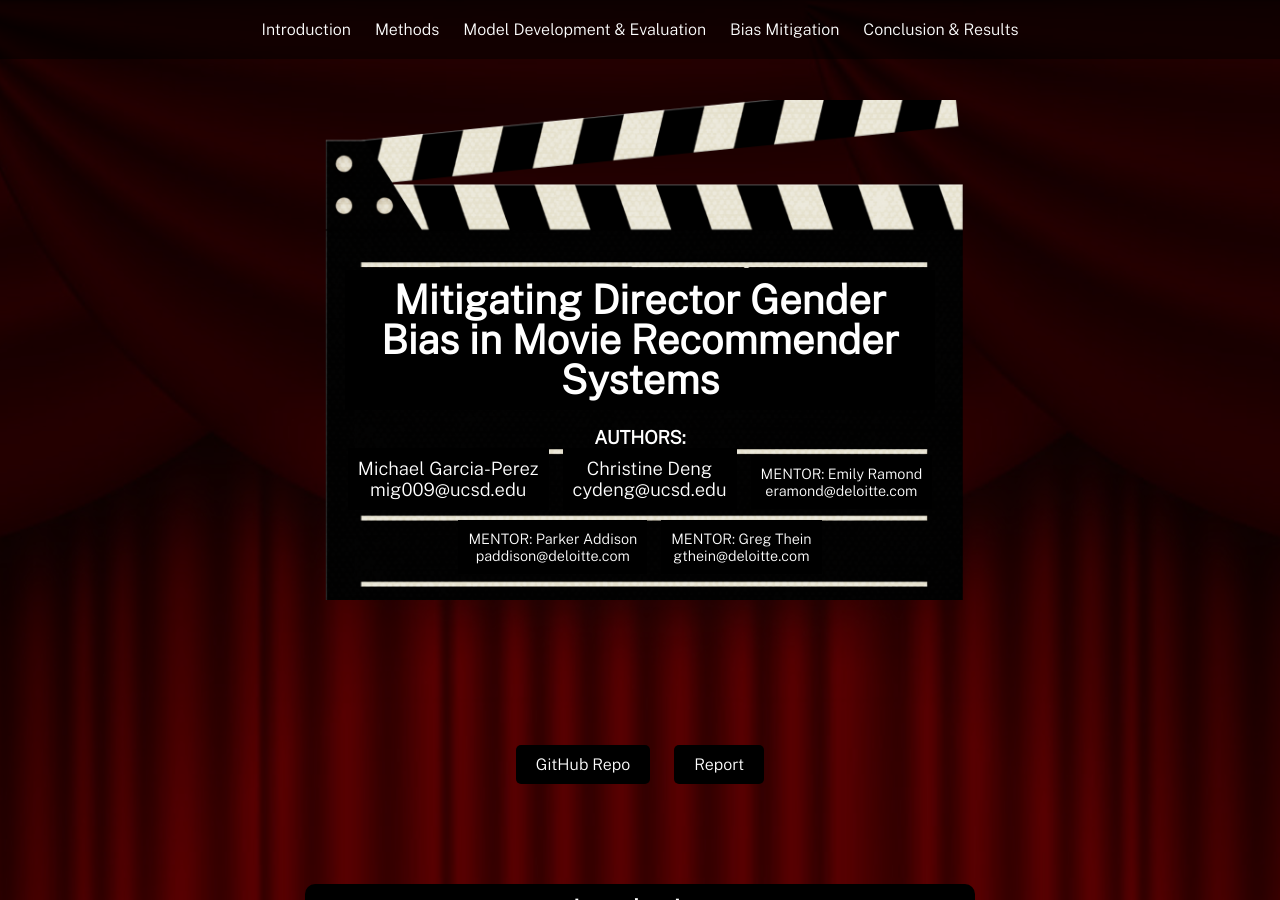
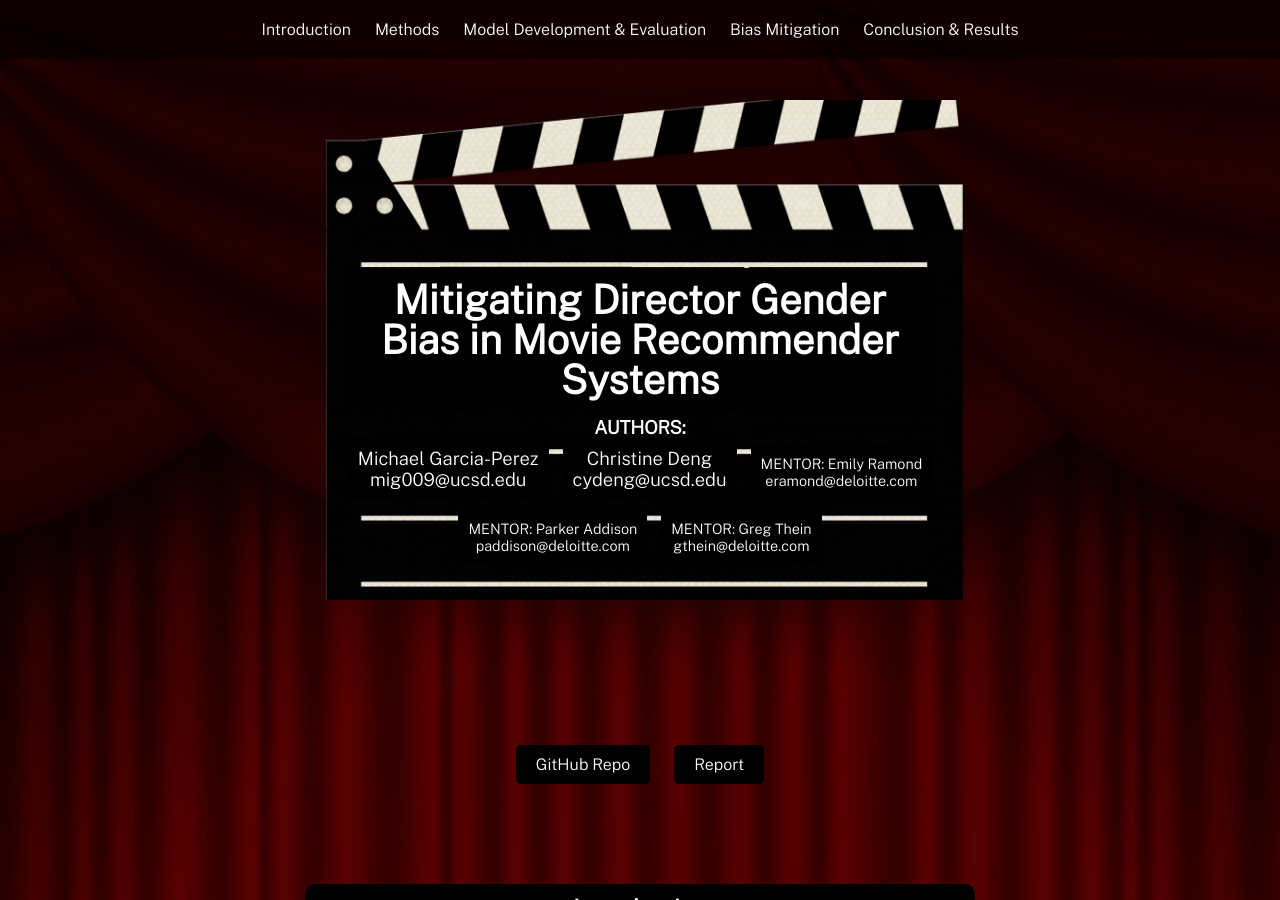
Before and after one commit to michael-garciaperez/DSC180A-Methodology-5, a Jekyll site: the page built from index.md, in a window 1280 px wide and 900 px high. Built offline with Jekyll 4.4.1, drawn with Linux system fonts in a browser that asks for light colours.

Commit message:
Update default.html

```diff
--- a/_layouts/default.html
+++ b/_layouts/default.html
@@ -46,7 +46,7 @@
     <div class="clapboard-image"></div>
 
     <div class="author-mentor-container">
-      <h2 style="font-size: 1.15em; margin-top: -10px; margin-bottom: -5px;">AUTHORS:</h2>
+      <h2 style="font-size: 1.15em; margin-top: -20px; margin-bottom: -5px;">AUTHORS:</h2>
       <p style="font-size: 1.15em;">Michael Garcia-Perez<br>mig009@ucsd.edu</p>
       <p style="font-size: 1.15em;">Christine Deng<br>cydeng@ucsd.edu</p>
       <p style="font-size: 0.9em;">MENTOR: Emily Ramond<br>eramond@deloitte.com</p>
```
